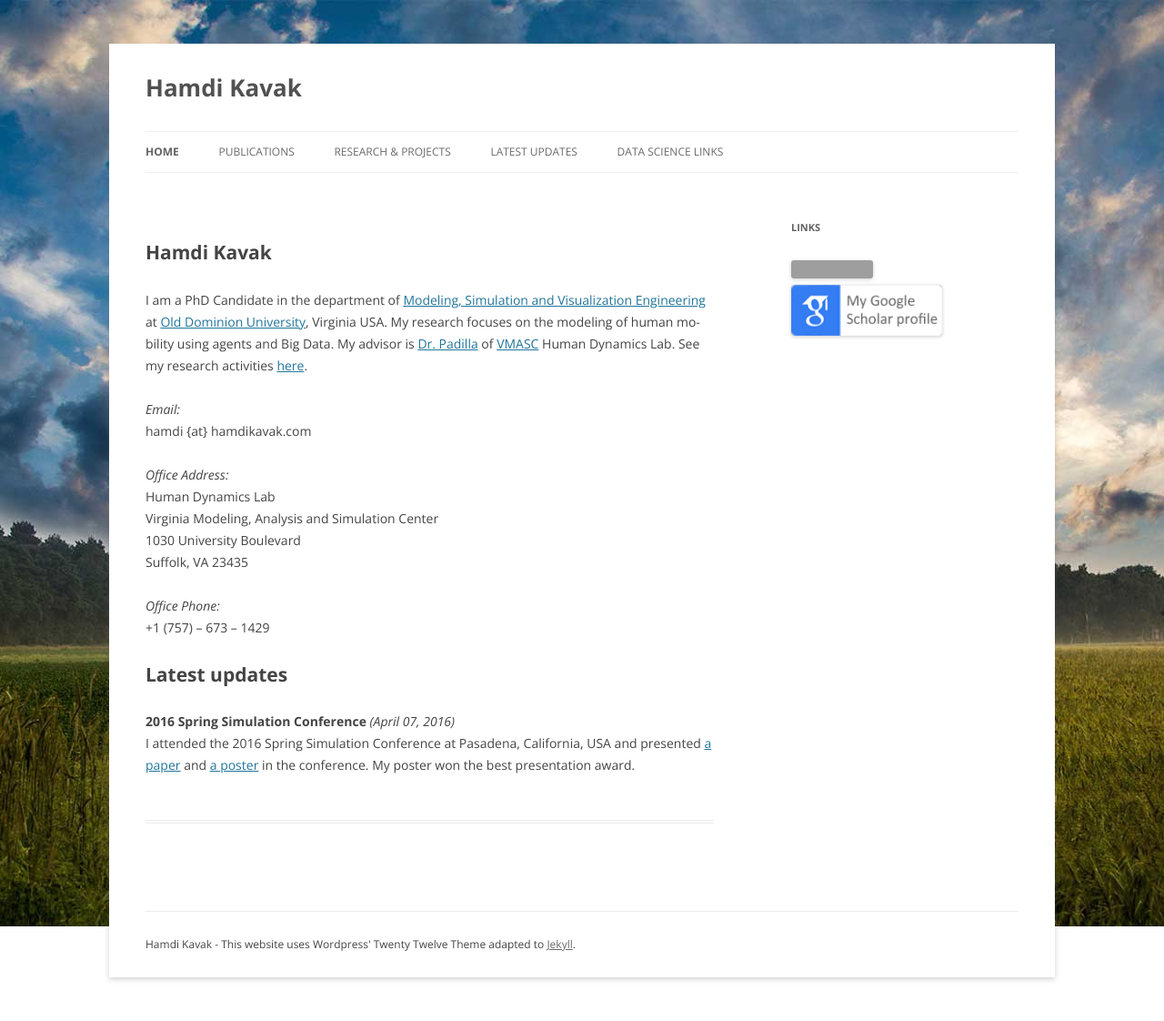
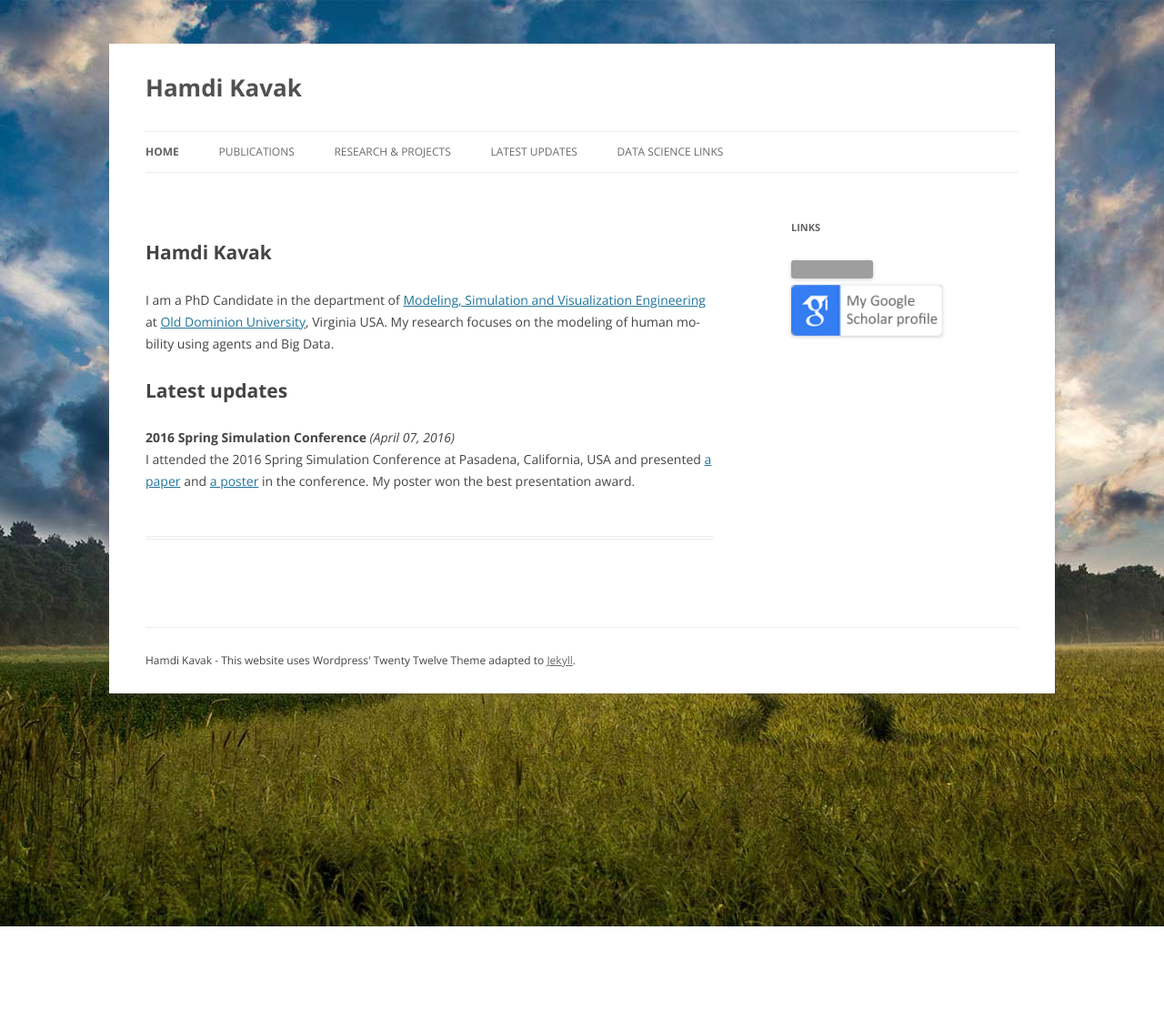
Before and after one commit to hamdikavak/hamdikavak.github.io, a Jekyll site: the page built from index.html, in a window 1280 px wide. Shown: the whole page at 91% size. Built offline with Jekyll 4.4.1, drawn with Linux system fonts in a browser that asks for light colours; nearby versions of some CDN libraries; library files that are not in the unit come from our copies; grey boxes are pictures that could not be loaded.

Commit message:
Update index.html

```diff
--- a/index.html
+++ b/index.html
@@ -8,16 +8,7 @@ current_page_home: current_page_item
 
 <h1>Hamdi Kavak</h1>
 <p>I am a PhD Candidate in the department of <a title="MSVE Department Home Page" href="http://odu.edu/msve" target="_blank">Modeling, Simulation and Visualization Engineering</a> at <a title="Old Dominion University" href="http://odu.edu" target="_blank">Old Dominion University</a>, Virginia USA.
-My research focuses on the modeling of human mobility using agents and Big Data. My advisor is <a title="Jose J Padilla" href="http://www.vmasc.odu.edu/padilla.html">Dr. Padilla</a> of <a href="http://www.vmasc.odu.edu">VMASC</a> Human Dynamics Lab. See my research activities <a title="Research &amp; Projects" href="http://www.hamdikavak.com/research-and-projects/">here</a>.</p>
-<p><em>Email:<br />
-</em>hamdi {at} hamdikavak.com</p>
-<p><em>Office Address:</em><br />
-Human Dynamics Lab<br />
-Virginia Modeling, Analysis and Simulation Center<br />
-1030 University Boulevard<br />
-Suffolk, VA 23435</p>
-<p><em>Office Phone:<br />
-</em>+1 (757) &#8211; 673 &#8211; 1429</p>
+My research focuses on the modeling of human mobility using agents and Big Data. </p>
 
 <h1>Latest updates</h1>
 <strong>2016 Spring Simulation Conference</strong> <em>(April 07, 2016)</em><br />
```
